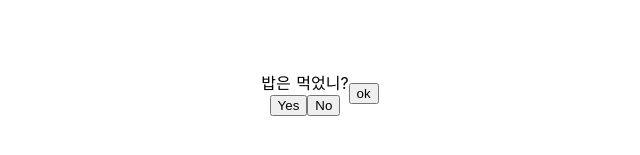
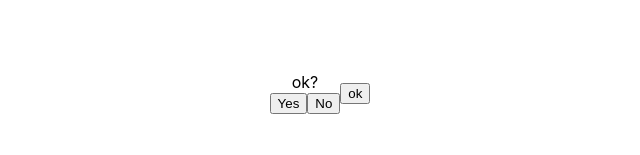
Before and after one commit to otwm/nuxt-test, a Nuxt app: page /playground/confirm-test in a window 1280 px wide. Both pictures are taken after a click on the button "ok". Shown: the part 307-462 px from the top of the page, without its empty margins (320-960 px from the left). Built offline with nearby package versions, Linux system fonts and the light colour scheme.

Commit message:
텍스트 타입

```diff
--- /dev/null
+++ b/components/ConfirmText.vue
@@ -0,0 +1,13 @@
+<template>
+  <div>
+    {{ text }}
+  </div>
+</template>
+
+<script>
+  export default {
+    props: {
+      text: String,
+    }
+  }
+</script>
--- /dev/null
+++ b/components/Mytest.vue
@@ -0,0 +1,11 @@
+<template>
+  <div>
+    안녕하세요.
+  </div>
+</template>
+
+<script>
+  export default {
+
+  }
+</script>
--- a/pages/playground/confirm-test.vue
+++ b/pages/playground/confirm-test.vue
@@ -1,13 +1,13 @@
 <template>
   <section class="container">
     <confirm-dialog
+      ref="cf"
       :open="confirm"
       @dismiss="No(closeConfirm)"
       @confirm="Yes(closeConfirm)"
     >
-      <div>
-        밥은 먹었니?
-      </div>
+      <confirm-text :text="text" v-if="type === 'text'"/>
+      <component v-bind:is="confirmView" v-if="type === 'component'"></component>
     </confirm-dialog>
     <button @click="confTest">ok</button>
   </section>
@@ -15,9 +15,14 @@
 
 <script>
   import ConfirmDialog from '../../components/ConfirmDialog'
+  import Mytest from '../../components/Mytest'
+  import ConfirmText from '../../components/ConfirmText'
 
   let confirmResolve;
-  const Confirm = ({ open }) => new Promise((resolve) => {
+  const Confirm = ({ open, message, component, internalComp, setText }) => new Promise((resolve) => {
+    if (message) {
+      setText(message)
+    }
     open()
     confirmResolve = resolve
   })
@@ -33,18 +38,34 @@
 
   export default {
     components: {
-      ConfirmDialog
+      ConfirmDialog,
+      ConfirmText,
     },
     data() {
       return {
         confirm: false,
+        confirmView: Mytest,
+        text: null,
+        type: 'component',
       };
     },
     methods: {
       async confTest () {
-        // case1
+        // case1: text type
         if (!await Confirm({
           message: 'ok?',
+          open: this.openConfirm,
+          setText: this.setText,
+        })) {
+          console.log('not ok');
+          return;
+        }
+
+        console.log('ok');
+
+        // case2: external component
+        if (!await Confirm({
+          component: Mytest,
           open: this.openConfirm,
         })) {
           console.log('not ok');
@@ -53,23 +74,25 @@
 
         console.log('ok');
 
-        // case2
+        // case3: internal component
         if (!await Confirm({
-          component: 'ok?',
+          internalComp: 'my-internal',
           open: this.openConfirm,
         })) {
-          console.log('ok')
+          console.log('not ok');
           return;
         }
 
         console.log('ok');
 
-        // case3
+        // case4: object override
         if (!await Confirm({
-          confirm: 'ok?',
+          internalComp: {
+
+          },
           open: this.openConfirm,
         })) {
-          console.log('ok')
+          console.log('not ok');
           return;
         }
 
@@ -80,6 +103,10 @@
       },
       closeConfirm () {
         this.confirm = false
+      },
+      setText(text) {
+        this.type = 'text';
+        this.text = text;
       },
       Yes, No,
     }
```
